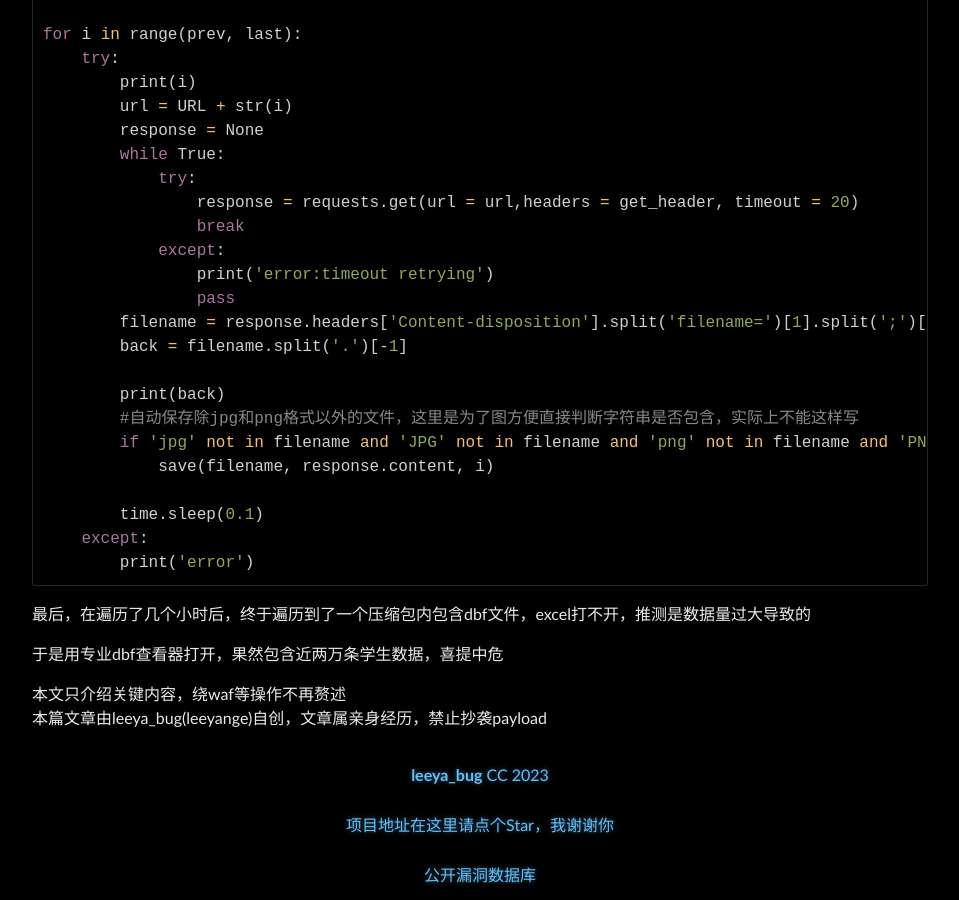
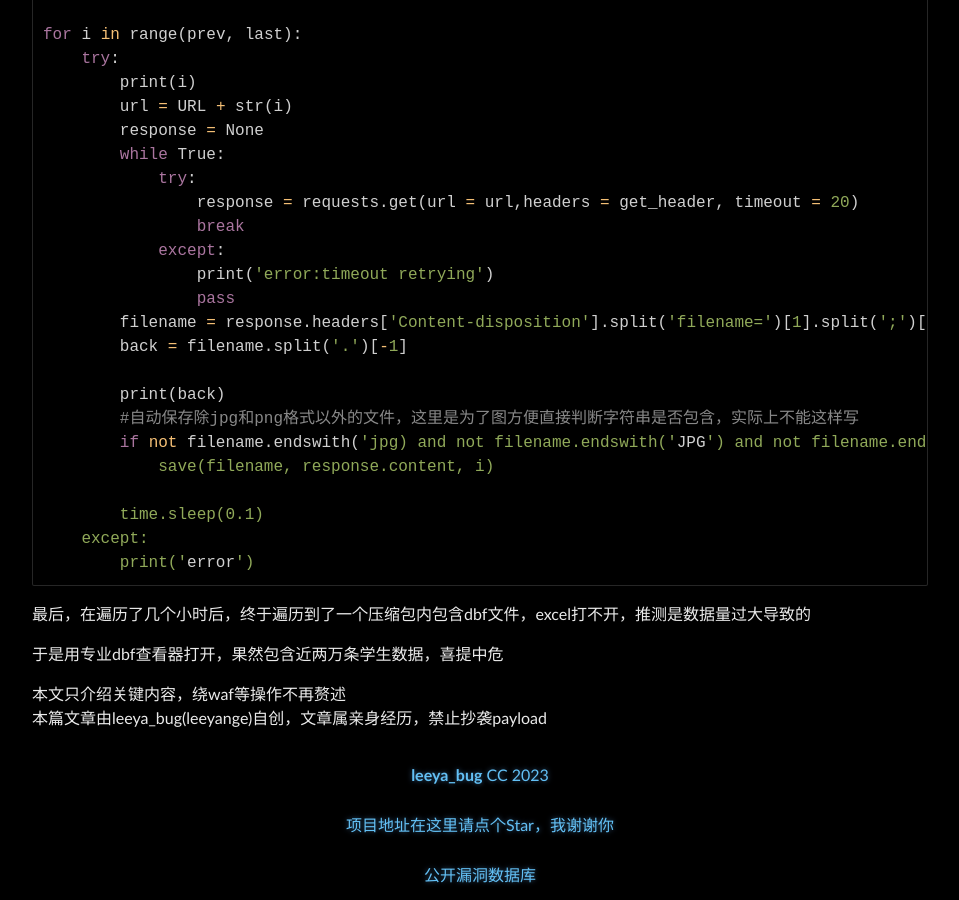
Before and after one commit to Leeyangee/leeyangee.github.io, a Jekyll site: the page built from _posts/2023-06-14-SRC实战 非典型渗透-某教育资产敏感信息泄漏提证书.md, in a window 1280 px wide and 900 px high, scrolled down 1554 px. Shown: the whole window, without its empty margins (160-1119 px from the left). Built offline with Jekyll 4.4.1, drawn with Linux system fonts in a browser that asks for light colours.

Commit message:
Update 2023-06-14-SRC实战 非典型渗透-某教育资产敏感信息泄漏提证书.md

```diff
--- a/_posts/2023-06-14-SRC实战 非典型渗透-某教育资产敏感信息泄漏提证书.md
+++ b/_posts/2023-06-14-SRC实战 非典型渗透-某教育资产敏感信息泄漏提证书.md
@@ -76,7 +76,7 @@ for i in range(prev, last):
 
         print(back)
 	#自动保存除jpg和png格式以外的文件，这里是为了图方便直接判断字符串是否包含，实际上不能这样写
-        if 'jpg' not in filename and 'JPG' not in filename and 'png' not in filename and 'PNG' not in filename:
+	if not filename.endswith('jpg) and not filename.endswith('JPG') and not filename.endswith('png') and not filename.endswith('PNG'):
             save(filename, response.content, i)
 
         time.sleep(0.1)
```
